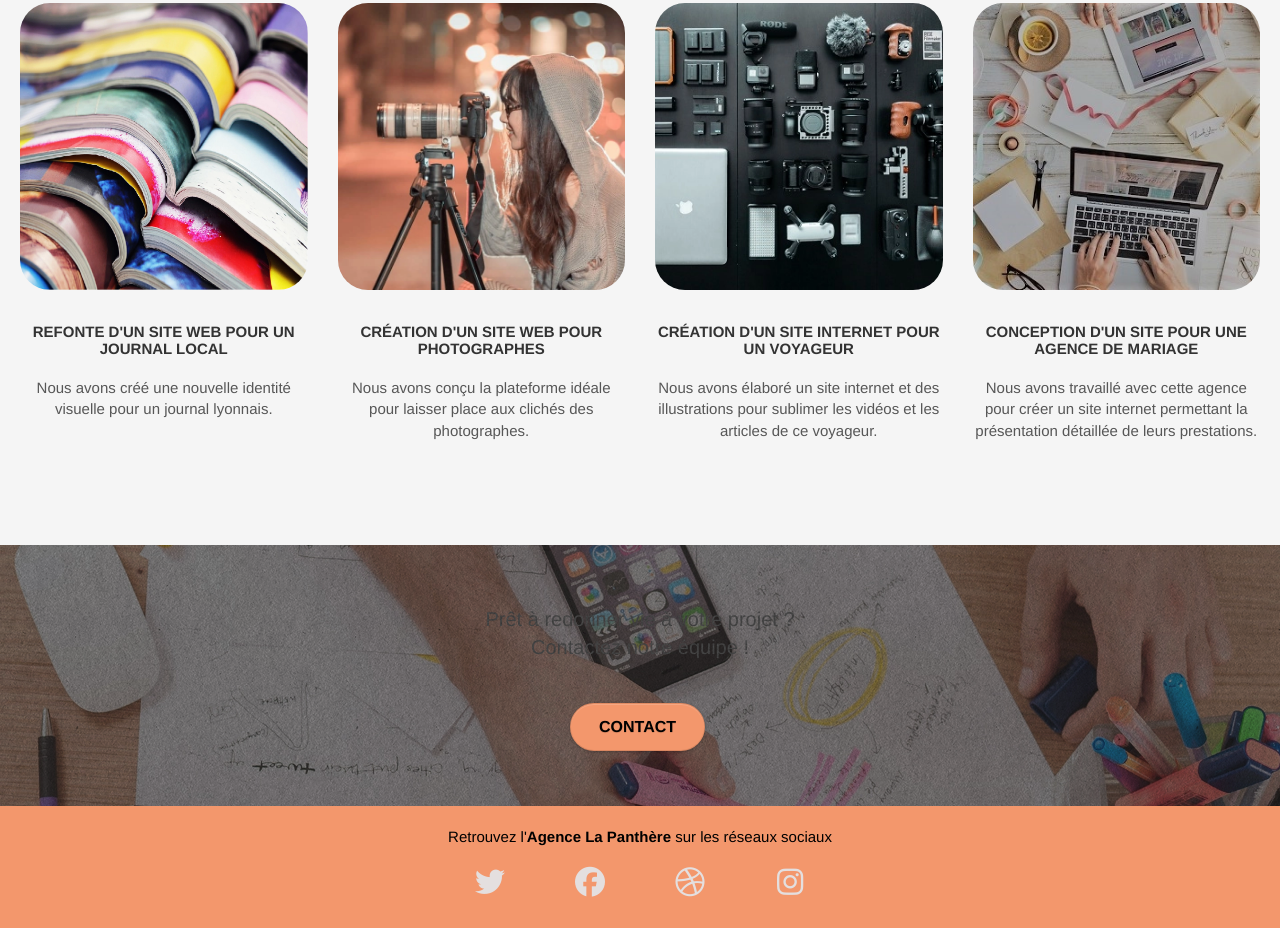
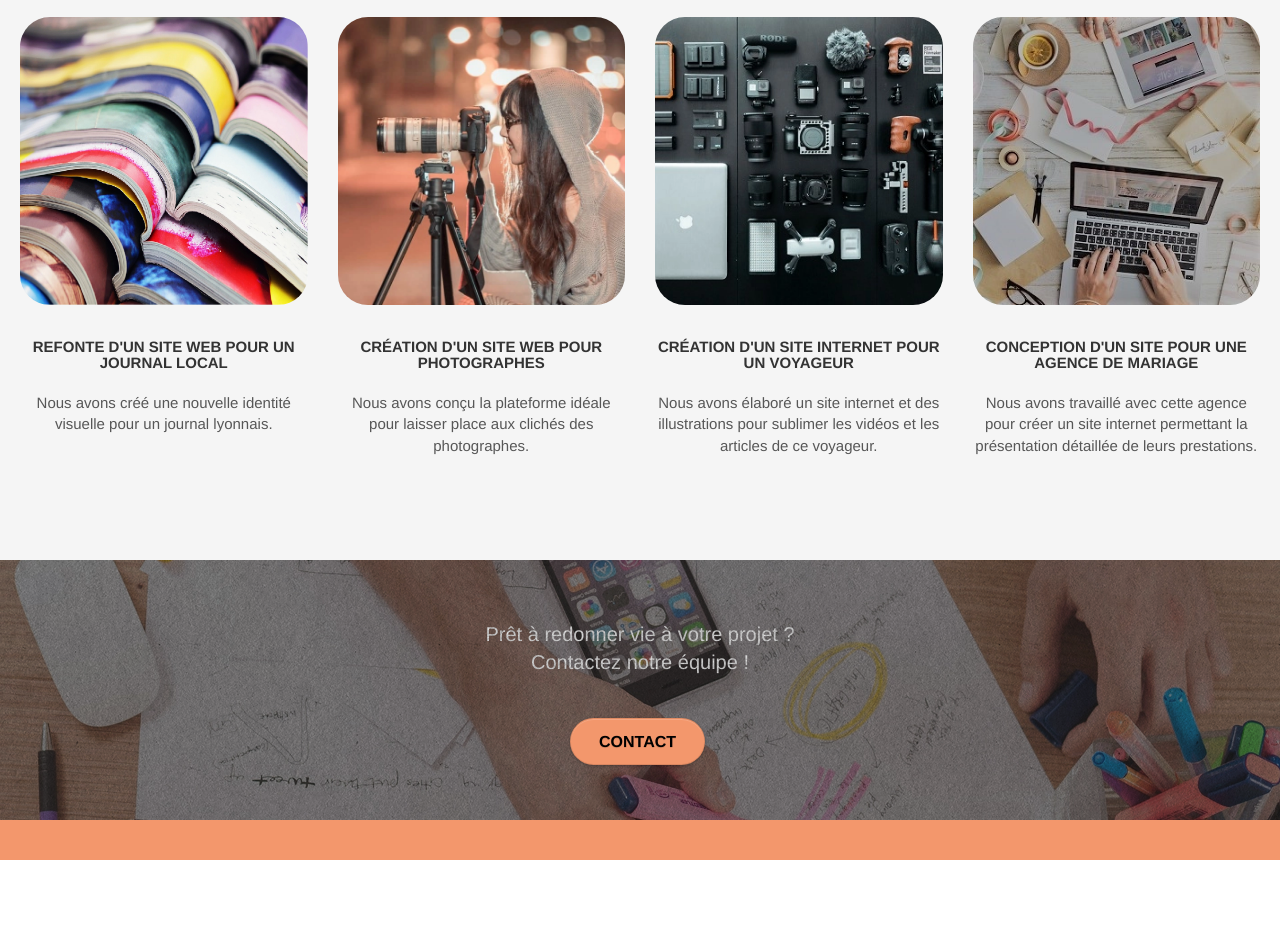
Before and after one commit to Leclercq-d/oc_projet-4, a plain HTML site: page index.html in a window 1280 px wide. Shown: the part 1483-2411 px from the top of the page. After the commit the page ends 2343 px from the top, so only its background shows below. Drawn offline with Linux system fonts and the light colour scheme.

Commit message:
màj html

```diff
--- a/CSS/et-line.css
+++ b/CSS/et-line.css
@@ -107,7 +107,7 @@
 .et-icon-wallet,
 .et-icon-wine {
     font-family: et-line;
-    speak: none;
+    speak-as: none;
     font-style: normal;
     font-weight: 400;
     font-variant: normal;
--- a/CSS/style.css
+++ b/CSS/style.css
@@ -29,6 +29,10 @@ main div{
 
 .main-icon{
     color:#364577!important
+}
+
+#last-h2{
+    color:white!important;
 }
 footer{
     display:flex;
--- a/index.html
+++ b/index.html
@@ -74,7 +74,8 @@
 					<div class="row voffset-lg med-width-whitespace">
 						<div class="col-sm-4">
 							<div class="text-center">
-								<img src="ASSETS/browser.svg" alt="icône-Web Design" id="browser__img" class="main-icon">
+								<span class="et-icon-browser sm-shadow icon-dark-slate-blue icons icon-lg"></span>
+
 							</div>
 							<h3 class="mg-md text-center">
 								Web design
@@ -192,7 +193,7 @@
 			<div class="bloc bgc-dark-slate-blue bg-banniere d-bloc bloc-bg-texture texture-paper" id="bloc-5-cta">
 				<div class="container bloc-lg">
 					<div class="row">
-						<h2 class="last-h2 mg-md text-center" id="">
+						<h2 class="last-h2 mg-md text-center" id="last-h2">
 							Prêt à redonner vie à votre projet ?<br>Contactez notre équipe !
 						</h2>
 						<div class="col-sm-12 text-center">
@@ -203,42 +204,7 @@
 			</div>
 			<!-- bloc-5-cta END -->
 		</main>
-		<footer class="bloc bgc-atomic-tangerine d-bloc" id="bloc-8">
-			<div class="container bloc-sm">
-				<div class="row">
-					<div class="col-sm-12">
-						<p class="text-centers">
-							Retrouvez l'<b>Agence La Panthère</b> sur les réseaux sociaux<br>
-						</p>
-						<div class="row row-no-gutters social">
-							<div class="col-sm-3">
-								<div class="text-center" >
-									<a class="social" href="#"><i class="fa-brands fa-twitter"></i></a>
-								</div>
-							</div>
-							<div class="col-sm-3">
-								<div class="text-center">
-									<a class="social" href="#"><i class="fa-brands fa-facebook"></i></a>
-								</div>
-							</div>
-							<div class="col-sm-3">
-								<div class="text-center">
-									<a class="social" href="#"><i class="fa-brands fa-dribbble"></i></a>
-								</div>
-							</div>
-							<div class="col-sm-3">
-								<div class="text-center">
-									<a class="social" href="#"><i class="fa-brands fa-instagram"></i></a>
-								</div>
-							</div>
-						</div>
-						<div class="row">
-							<div class="col-sm-4">
-							</div>
-						</div>
-					</div>
-				</div>
-			</div>
+		<footer class="bloc bgc-atomic-tangerine d-bloc container bloc-sm" id="bloc-8">
 		</footer>
 	</body>
 </html>
```
Also changed, not shown: contact.html (+1 -36 lines).
